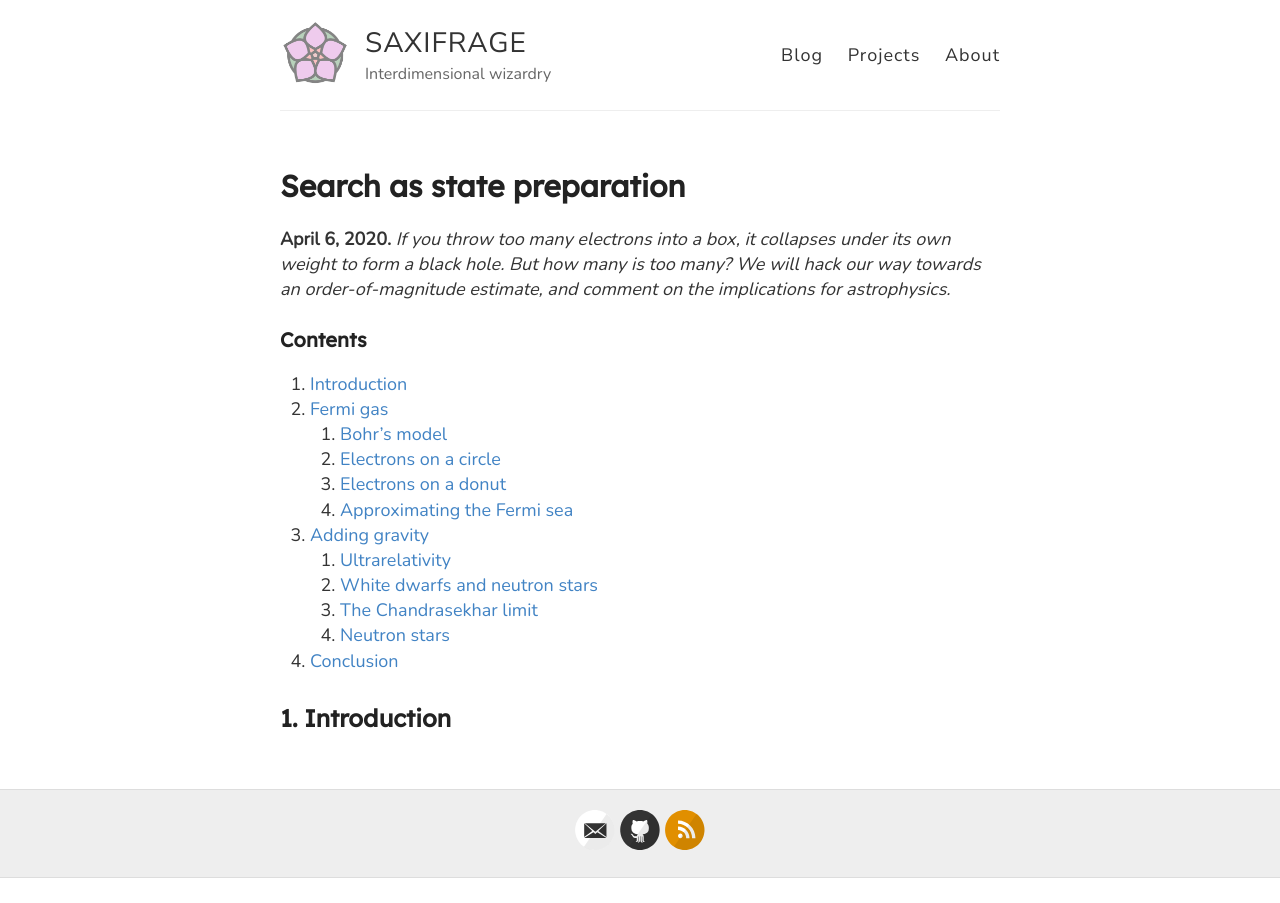
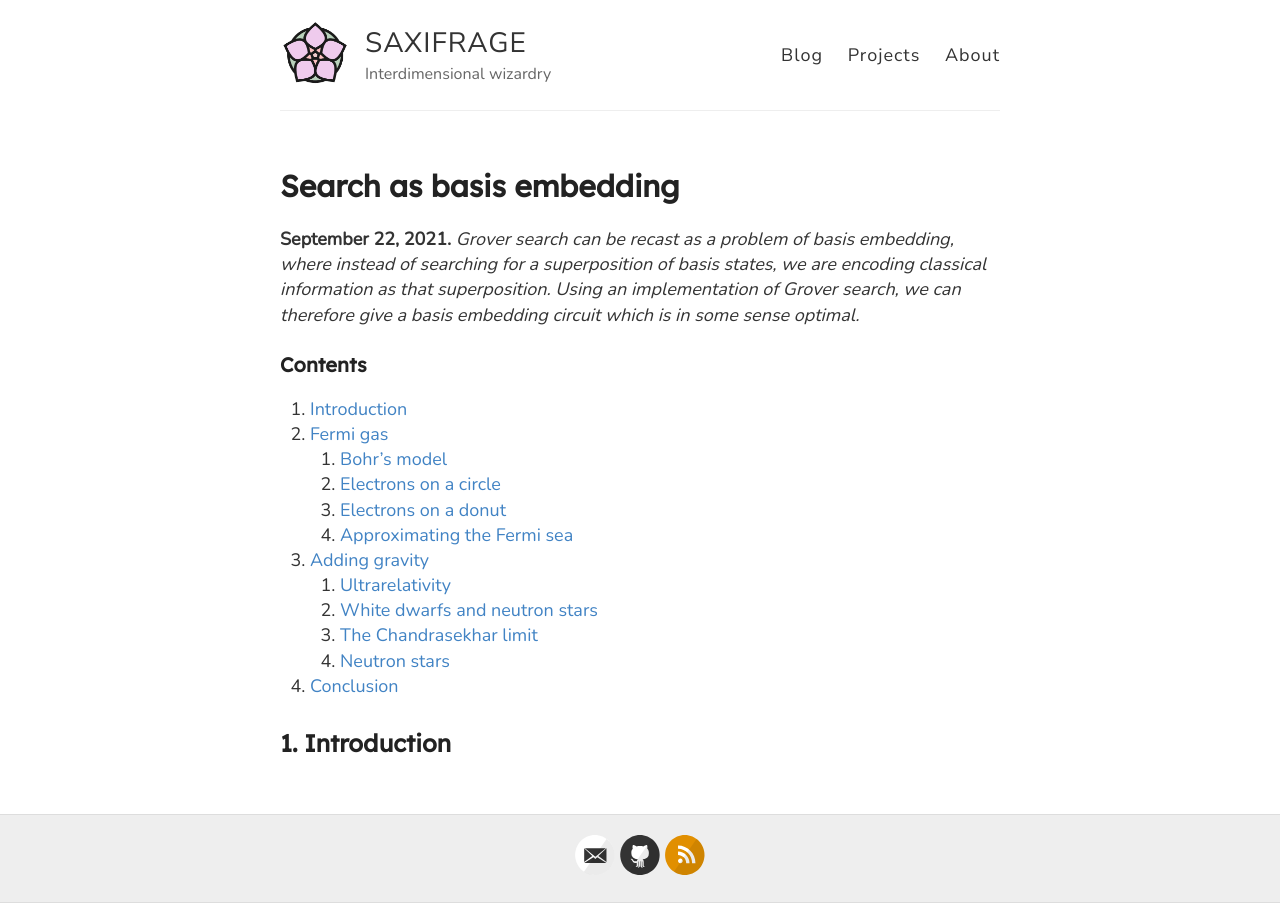
Before and after one commit to heptarch/heptarch.github.io, a Jekyll site: the page built from drafts/search.md, in a window 1280 px wide. Built offline with Jekyll 4.4.1, drawn with Linux system fonts in a browser that asks for light colours; our own code applies the rules of GitHub Pages for plain Markdown files; a script that is not in the unit is left out.

```diff
--- a/_config.yml
+++ b/_config.yml
@@ -12,7 +12,7 @@ description: Interdimensional wizardry
 #theme: jekyll-theme-cayman
 
 # URL of your avatar or profile pic (you could use your GitHub profile pic)
-avatar: https://blog.saxifrage.one/img/logo.png
+avatar: https://blog.saxifrage.one/img/logo2.png
 
 # url
 url: https://blog.saxifrage.one
--- a/drafts/search.md
+++ b/drafts/search.md
@@ -2,15 +2,16 @@
 Layout: post
 mathjax: true
 comments: true
-title:  "Search as state preparation"
+title:  "Search as basis embedding"
 categories: [QC, quantum, physics]
 date:  2021-09-22
 ---
 
-**April 6, 2020.** *If you throw too many electrons into a box, it
-  collapses under its own weight to form a black hole. But how many is
-  too many? We will hack our way towards an order-of-magnitude
-  estimate, and comment on the implications for astrophysics.*
+**September 22, 2021.** *Grover search can be recast as a problem of
+  basis embedding, where instead of searching for a superposition of
+  basis states, we are encoding classical information as that
+  superposition. Using an implementation of Grover search, we can
+  therefore give a basis embedding circuit which is in some sense optimal.*
 
 ### Contents
 
--- a/index.html
+++ b/index.html
@@ -7,7 +7,7 @@ layout: default
 Welcome to the Saxifrage blog.
 
 <head>
-     <link rel="shortcut icon" type="image/x-icon" href="{{ "/favicon.ico" | prepend: site.baseurl }}" >
+     <link rel="shortcut icon" type="image/x-icon" href="favicon.ico">
 </head>
 
 <div class="posts">
```
Also changed, not shown: img/logo2.png (added), 1 other file.
